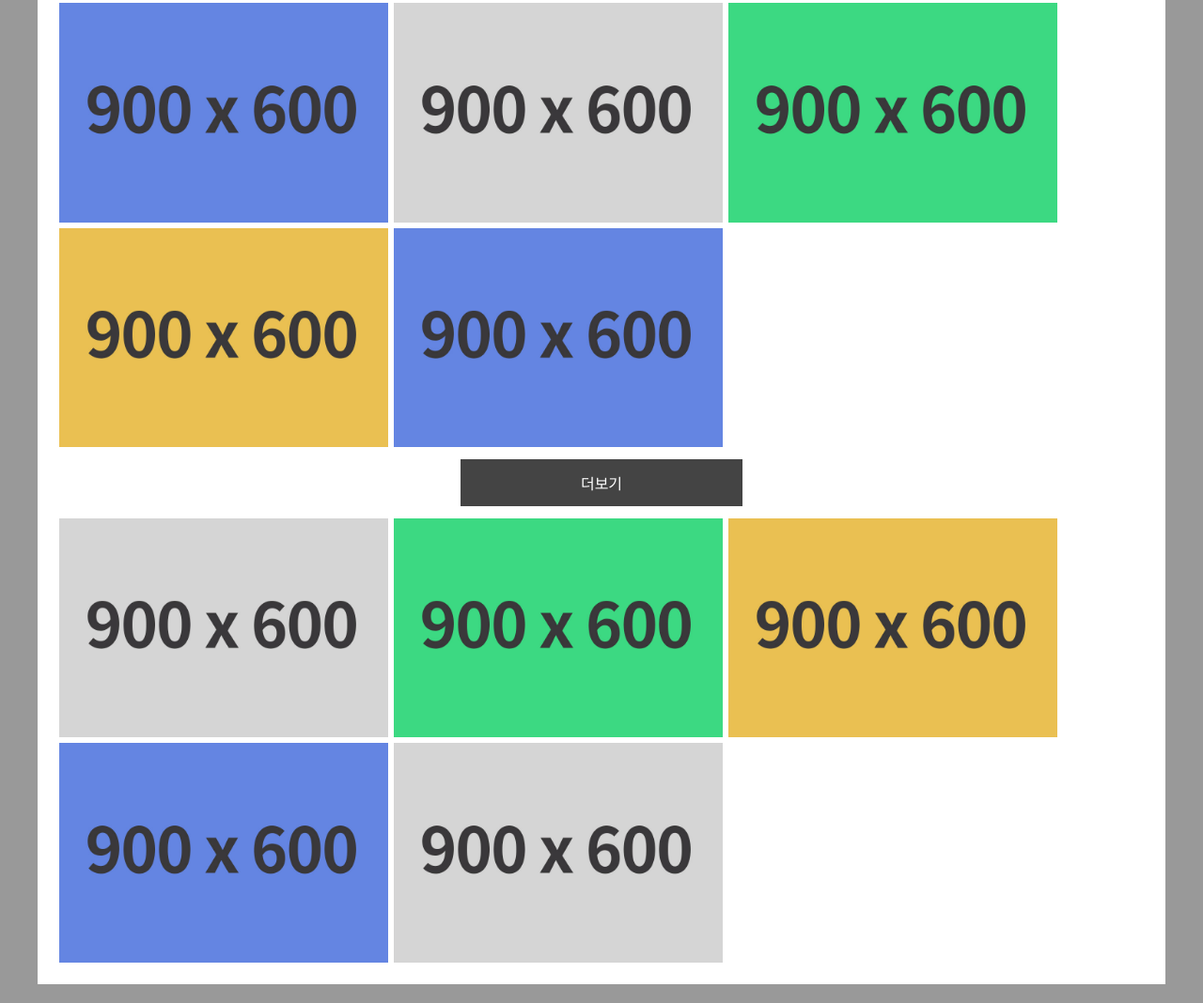
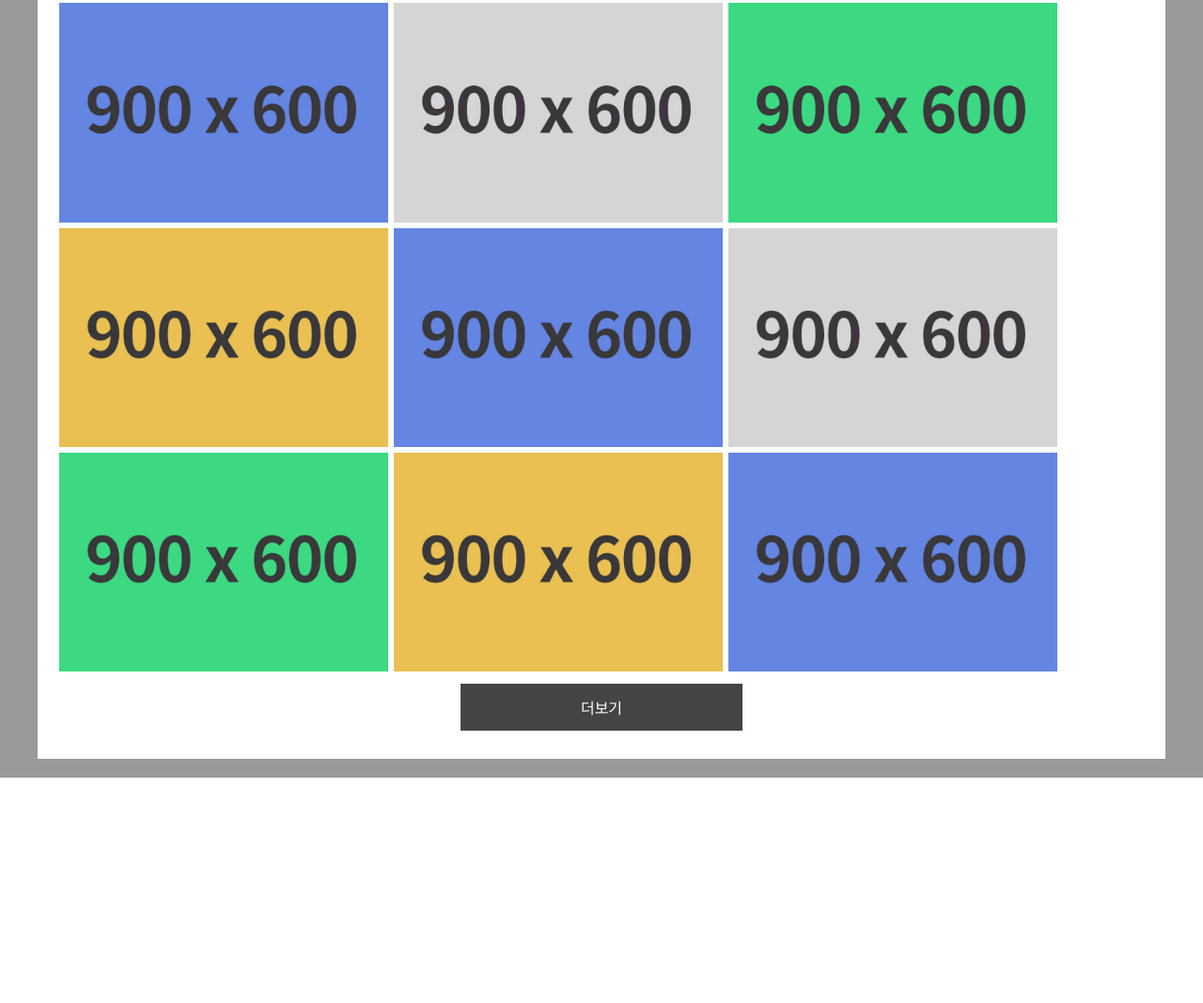
Before and after one commit to gutmate/slideThumb, a plain HTML site: page index.html in a window 1280 px wide. Shown: the part 279-1347 px from the top of the page at 94% size. After the commit the page ends 1107 px from the top, so only its background shows below. Drawn offline with nearby package versions, Linux system fonts and the light colour scheme.

Commit message:
목록 개수 수정

```diff
--- a/index.html
+++ b/index.html
@@ -89,14 +89,6 @@ body {font-family:'NotoSansKR', sans-serif; word-break:keep-all; word-wrap:break
                                 <img src="resource/images/slide_img/img_d.jpg" alt="">
                             </button>
                         </div>
-                    </div>
-                </div>
-                <div class="btn_wrap">
-                    <button type="button" class="btn_more">더보기</button>
-                </div>
-
-                <div class="slide_img_wrap" id="slideimg">
-                    <div class="img_list">
                         <div class="img_thumb">
                             <button type="button" class="btn_thumb">
                                 <img src="resource/images/slide_img/img_a.jpg" alt="">
@@ -117,12 +109,10 @@ body {font-family:'NotoSansKR', sans-serif; word-break:keep-all; word-wrap:break
                                 <img src="resource/images/slide_img/img_d.jpg" alt="">
                             </button>
                         </div>
-                        <div class="img_thumb">
-                            <button type="button" class="btn_thumb">
-                                <img src="resource/images/slide_img/img_a.jpg" alt="">
-                            </button>
-                        </div>
                     </div>
+                </div>
+                <div class="btn_wrap">
+                    <button type="button" class="btn_more">더보기</button>
                 </div>
             </div><!-- //content -->
         </div><!-- //container -->
@@ -133,11 +123,6 @@ body {font-family:'NotoSansKR', sans-serif; word-break:keep-all; word-wrap:break
 <script>
     // 슬라이드 선언
     var slideImg = SlideThumb('#slideImage', {
-        column: 3
-    });
-
-    // 슬라이드 선언
-    var slideimage = SlideThumb('#slideimg', {
         column: 3
     });
 
```
